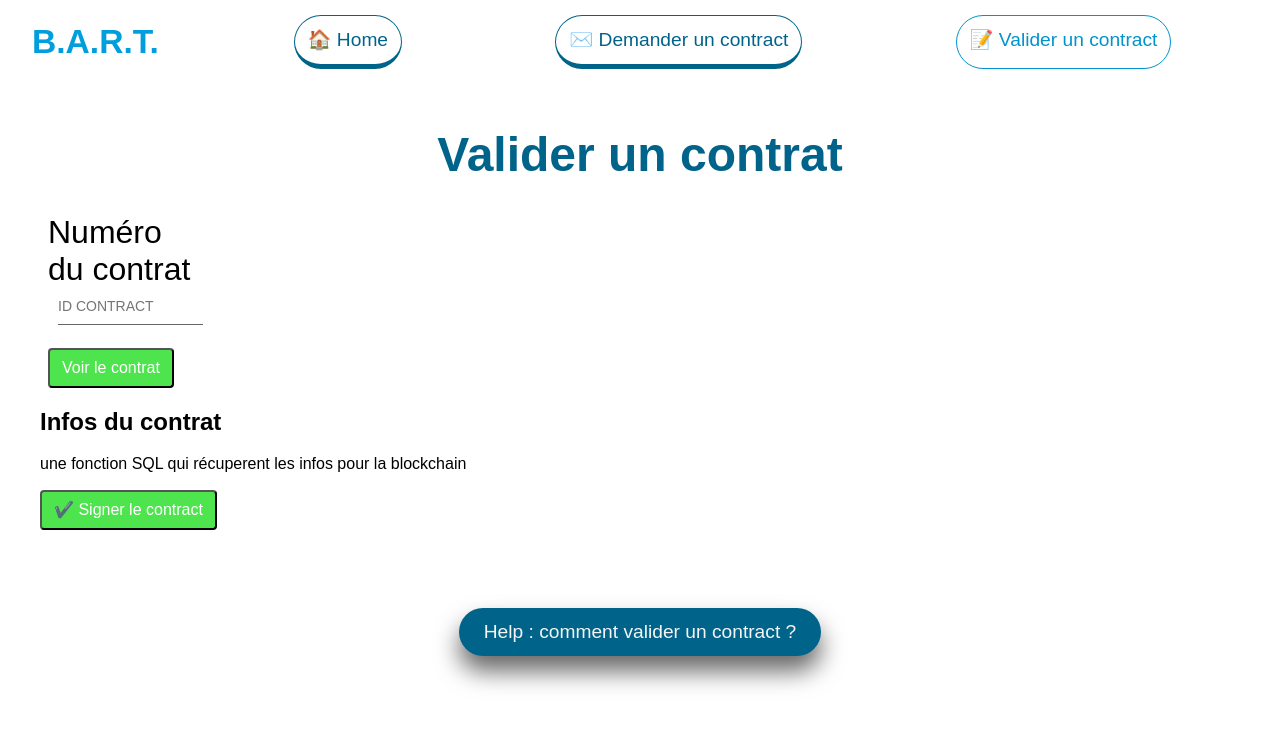
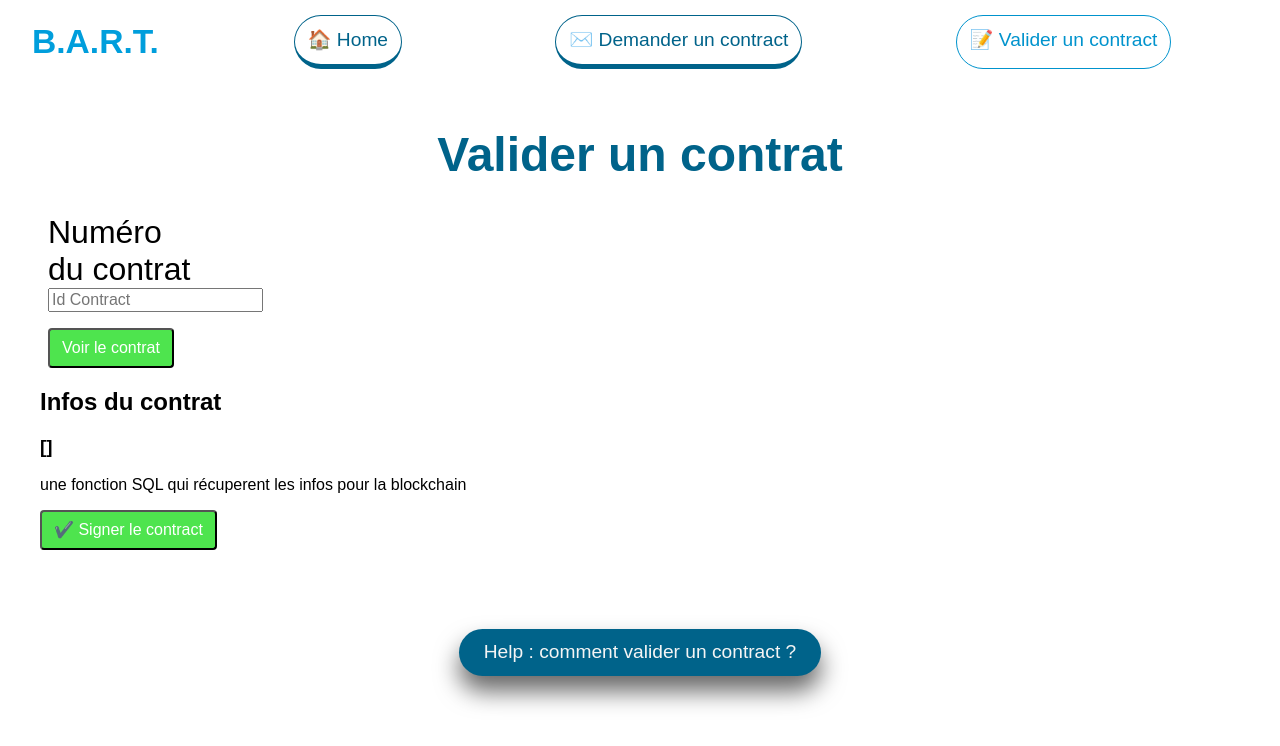
Before and after one commit to QuentinGib/Web_BART, a Vue app in the folder client/: page /ValidateContract in a window 1280 px wide. Shown: the top 746 px of the page. Built offline with nearby package versions, Linux system fonts and the light colour scheme; a web font is replaced by a local one.

Commit message:
requête bloquée par CORS

```diff
--- a/client/src/views/ValidateContract.vue
+++ b/client/src/views/ValidateContract.vue
@@ -13,7 +13,7 @@
     <form class="form-infoSCvalidate" @submit.prevent="VoirContrat">
       <div class="form-group">
         <label for="">Numéro du contrat</label>
-        <input v-model="id_contrat"  type="text" id="id_contrat" class="form-control" placeholder="Id Contract" required>
+        <input v-model="id_contrat"  type="text" id="id_contrat" placeholder="Id Contract" required>
       </div>
       <div>
         <button type="submit" class="btn">Voir le contrat</button>
@@ -21,7 +21,7 @@
     </form>
     <div class="Icontract">
       <h2>Infos du contrat</h2>
-      <h3>{{storage.TJM}}</h3>
+      <h3>{{storage}}</h3>
       <p> une fonction SQL qui récuperent les infos pour la blockchain</p>
     </div>
     <div>
@@ -53,12 +53,12 @@ export default {
       fetch('http://localhost:3000/api/v1/infosSC/', {
         method: 'POST',
         headers: {
-          method: 'POST',
           'Content-Type': 'application/json'
         },
         body: JSON.stringify({
           id
-        })
+        }),
+        redirect: 'follow'
       })
         .then((res) => res.json())
         .then(({ storage }) => {
```
Also changed, not shown: 1 other file (tests, documents, lock files or other folders).
